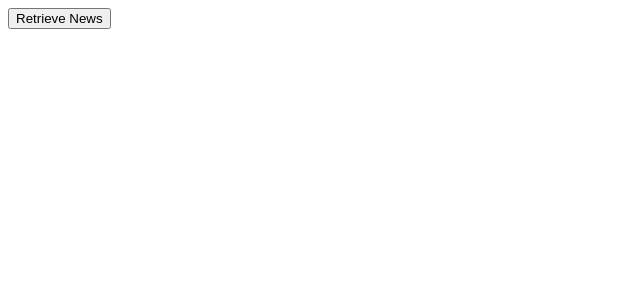
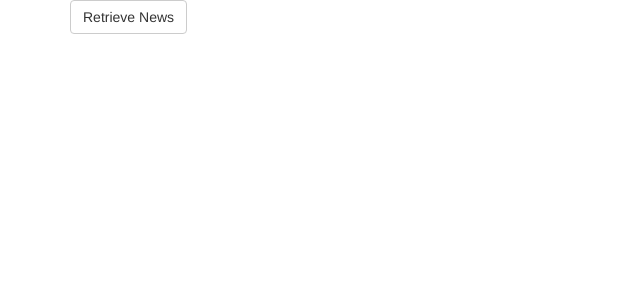
Before and after one commit to Mario0419/Up-Down-News, an Angular app in the folder Up-Down-News/: page /news/1/1 in a window 1280 px wide. Shown: the top 300 px of the page, without its empty margins (0-640 px from the left). Built offline with nearby package versions, Linux system fonts and the light colour scheme.

Commit message:
Update bootstrap

```diff
--- a/Up-Down-News/src/app/app.component.html
+++ b/Up-Down-News/src/app/app.component.html
@@ -1 +1,3 @@
-<news-list></news-list>
+<div class="container">
+    <news-list></news-list>
+</div>
--- a/Up-Down-News/src/app/news-list/news-list.component.html
+++ b/Up-Down-News/src/app/news-list/news-list.component.html
@@ -1,4 +1,4 @@
-<button (click)="retrieveNews()">Retrieve News</button>
+<button class="btn btn-default" (click)="retrieveNews()">Retrieve News</button>
 <div *ngIf="news">
     <div *ngFor="let new of news">
         <h1>{{new.title}}</h1>
--- a/Up-Down-News/src/index.html
+++ b/Up-Down-News/src/index.html
@@ -1,5 +1,6 @@
 <!doctype html>
 <html lang="en">
+
 <head>
   <meta charset="utf-8">
   <title>UpDownNews</title>
@@ -7,8 +8,17 @@
 
   <meta name="viewport" content="width=device-width, initial-scale=1">
   <link rel="icon" type="image/x-icon" href="favicon.ico">
+  <!-- Latest compiled and minified CSS -->
+  <link rel="stylesheet" href="https://maxcdn.bootstrapcdn.com/bootstrap/3.3.7/css/bootstrap.min.css" integrity="sha384-BVYiiSIFeK1dGmJRAkycuHAHRg32OmUcww7on3RYdg4Va+PmSTsz/K68vbdEjh4u"
+    crossorigin="anonymous">
+
+  <!-- Latest compiled and minified JavaScript -->
+  <script src="https://maxcdn.bootstrapcdn.com/bootstrap/3.3.7/js/bootstrap.min.js" integrity="sha384-Tc5IQib027qvyjSMfHjOMaLkfuWVxZxUPnCJA7l2mCWNIpG9mGCD8wGNIcPD7Txa"
+    crossorigin="anonymous"></script>
 </head>
+
 <body>
   <app-root></app-root>
 </body>
+
 </html>
```
